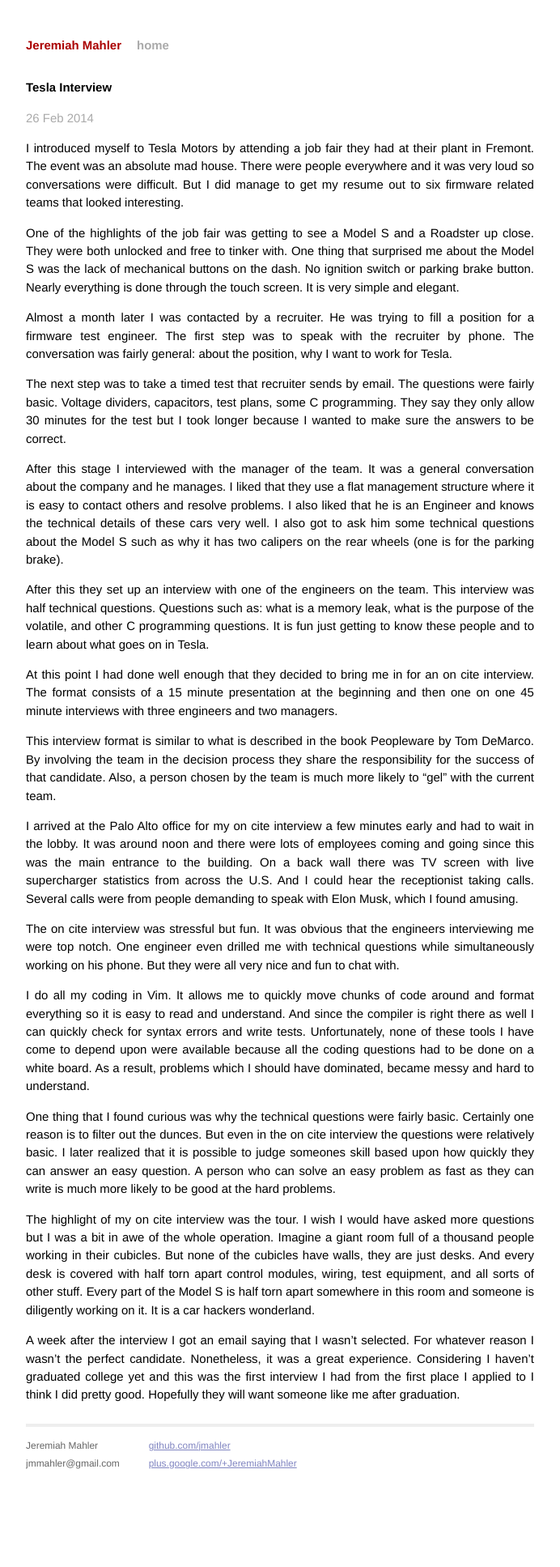
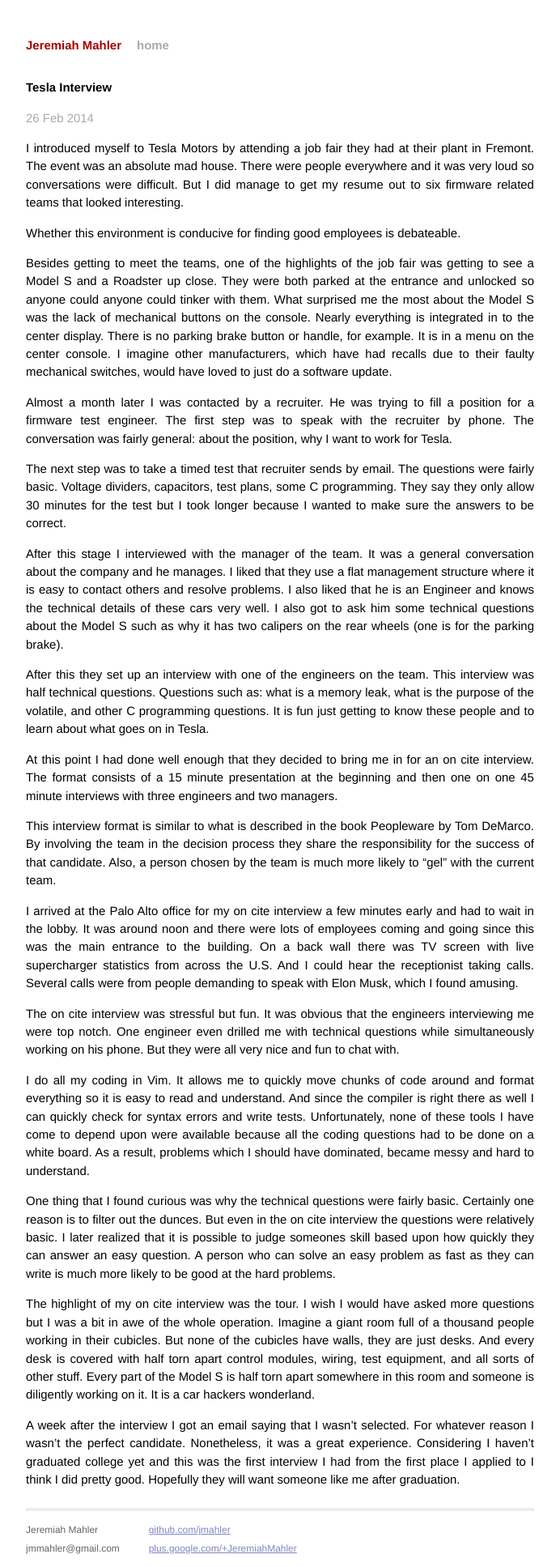
Before and after one commit to jmahler/jmahler.github.io, a Jekyll site: the page built from _posts/2014-02-27-tesla_interview.md, in a window 1280 px wide. Shown: the whole page at 81% size, without its empty margins (294-986 px from the left). Built offline with Jekyll 4.4.1, drawn with Linux system fonts in a browser that asks for light colours; Markdown is read by kramdown in place of the engine named in the settings; before the commit the page ends 1830 px from its top, so only the background shows below that.

Commit message:
revised tesla job fair cars description

```diff
--- a/_posts/2014-02-27-tesla_interview.md
+++ b/_posts/2014-02-27-tesla_interview.md
@@ -14,14 +14,19 @@
 But I did manage to get my resume out to six firmware related
 teams that looked interesting.
 
-One of the highlights of the job fair was getting to see
-a Model S and a Roadster up close.
-They were both unlocked and free to tinker with.
-One thing that surprised me about the Model S was the lack
-of mechanical buttons on the dash.
-No ignition switch or parking brake button.
-Nearly everything is done through the touch screen.
-It is very simple and elegant.
+Whether this environment is conducive for finding good employees
+is debateable.
+
+Besides getting to meet the teams, one of the highlights
+of the job fair was getting to see a Model S and a Roadster up close.
+They were both parked at the entrance and unlocked so anyone could
+anyone could tinker with them.  What surprised me the most about the
+Model S was the lack of mechanical buttons on the console.  Nearly
+everything is integrated in to the center display.  There is no
+parking brake button or handle, for example. It is in a menu on
+the center console.  I imagine other manufacturers, which have had
+recalls due to their faulty mechanical switches, would have loved
+to just do a software update.
 
 Almost a month later I was contacted by a recruiter.
 He was trying to fill a position for a firmware test engineer.
```
